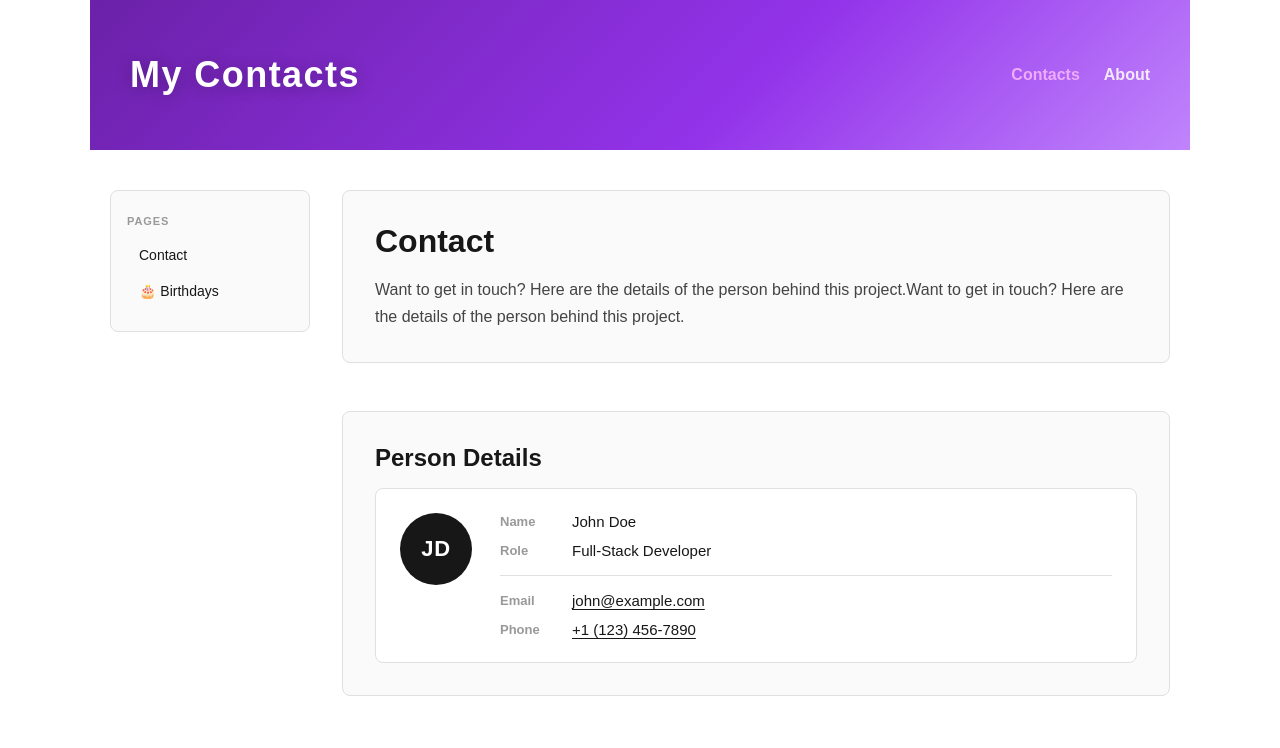
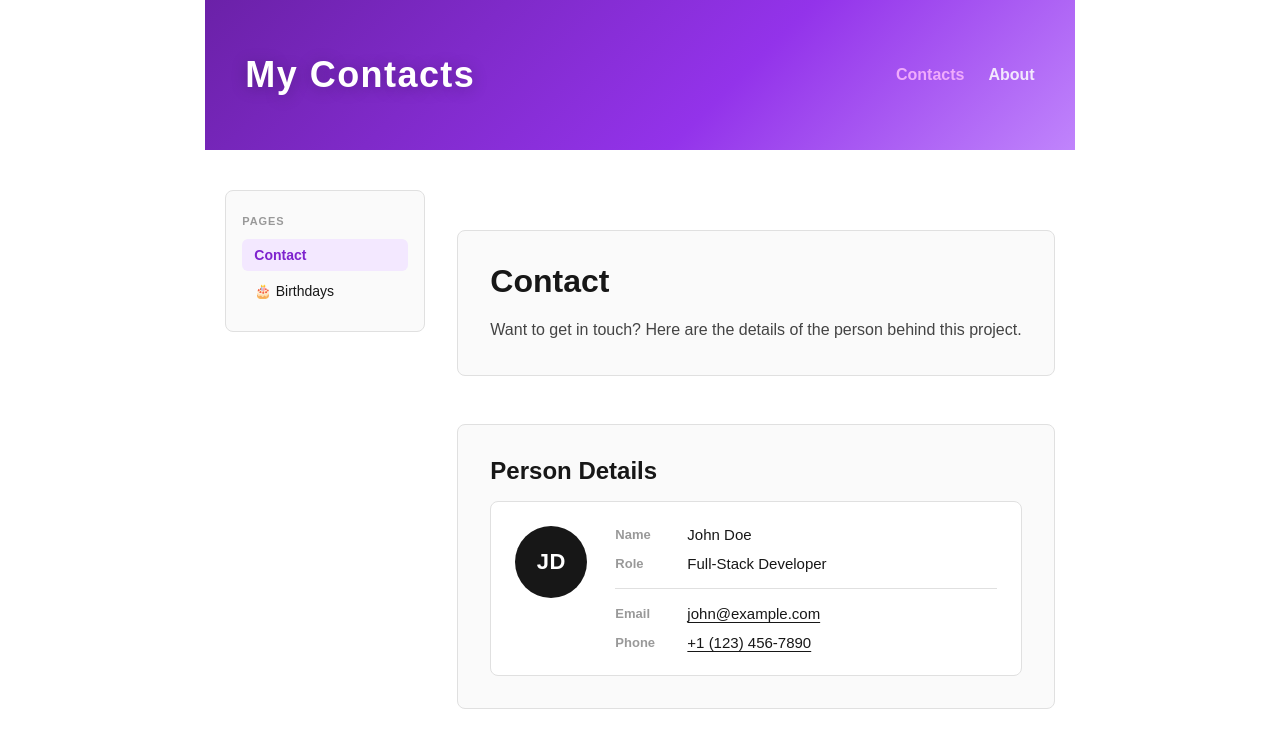
Before and after one commit to karimisdm/next.js-crash-course, a Next.js app: page /contact in a window 1280 px wide. Shown: the top 748 px of the page. Built offline with nearby package versions, Linux system fonts and the light colour scheme.

Commit message:
added layout.js  as a NestedLayout to contact and SidebarNav

```diff
--- /dev/null
+++ b/app/contact/SidebarNav.js
@@ -0,0 +1,34 @@
+"use client";
+
+import Link from "next/link";
+import { usePathname } from "next/navigation";
+import styles from "./layout.module.css";
+
+const links = [
+  { href: "/contact", label: "Contact" },
+  { href: "/contact/birthday", label: "🎂 Birthdays" },
+];
+
+export default function SidebarNav() {
+  const pathname = usePathname();
+
+  return (
+    <aside className={styles.sidebar}>
+      <p className={styles.sidebarTitle}>Pages</p>
+      <nav>
+        <ul className={styles.sidebarList}>
+          {links.map(({ href, label }) => (
+            <li key={href}>
+              <Link
+                href={href}
+                className={`${styles.sidebarLink} ${pathname === href ? styles.activeLink : ""}`}
+              >
+                {label}
+              </Link>
+            </li>
+          ))}
+        </ul>
+      </nav>
+    </aside>
+  );
+}
--- /dev/null
+++ b/app/contact/layout.js
@@ -0,0 +1,11 @@
+import SidebarNav from "./SidebarNav";
+import styles from "./layout.module.css";
+
+export default function ContactLayout({ children }) {
+  return (
+    <div className={styles.layout}>
+      <SidebarNav />
+      <main style={{ flex: 1, minWidth: 0 }}>{children}</main>
+    </div>
+  );
+}
--- /dev/null
+++ b/app/contact/layout.module.css
@@ -0,0 +1,92 @@
+.layout {
+  max-width: 1100px;
+  margin: 0 auto;
+  padding: 40px 20px;
+  display: flex;
+  align-items: flex-start;
+  gap: 32px;
+}
+
+.sidebar {
+  width: 200px;
+  flex-shrink: 0;
+  padding: 24px 16px;
+  border-radius: 8px;
+  border: 1px solid #e0e0e0;
+  background-color: #fafafa;
+  position: sticky;
+  top: 24px;
+}
+
+.sidebarTitle {
+  font-size: 11px;
+  font-weight: 700;
+  letter-spacing: 0.08em;
+  text-transform: uppercase;
+  color: #999;
+  margin: 0 0 12px 0;
+}
+
+.sidebarList {
+  list-style: none;
+  padding: 0;
+  margin: 0;
+  display: flex;
+  flex-direction: column;
+  gap: 4px;
+}
+
+.sidebarLink {
+  display: block;
+  padding: 8px 12px;
+  border-radius: 6px;
+  font-size: 14px;
+  font-weight: 500;
+  color: var(--foreground);
+  text-decoration: none;
+  transition: background-color 0.15s;
+}
+
+.sidebarLink:hover {
+  background-color: #f0e6ff;
+  color: #7e22ce;
+}
+
+.activeLink {
+  background-color: #f3e8ff;
+  color: #7e22ce !important;
+  font-weight: 700;
+}
+
+@media (prefers-color-scheme: dark) {
+  .sidebar {
+    background-color: #111;
+    border-color: #2a2a2a;
+  }
+
+  .sidebarLink:hover {
+    background-color: #2d1b4e;
+    color: #d8b4fe;
+  }
+
+  .activeLink {
+    background-color: #3b0764;
+    color: #e9d5ff !important;
+  }
+}
+
+@media (max-width: 768px) {
+  .layout {
+    flex-direction: column;
+  }
+
+  .sidebar {
+    width: 100%;
+    position: static;
+  }
+
+  .sidebarList {
+    flex-direction: row;
+    flex-wrap: wrap;
+  }
+}
--- a/app/contact/page.js
+++ b/app/contact/page.js
@@ -1,32 +1,12 @@
-import Link from "next/link";
 import styles from "./page.module.css";
 
 export default function Contact() {
   return (
-    <div className={styles.layout}>
-      <aside className={styles.sidebar}>
-        <p className={styles.sidebarTitle}>Pages</p>
-        <nav>
-          <ul className={styles.sidebarList}>
-            <li>
-              <Link href="/contact" className={styles.sidebarLink}>
-                Contact
-              </Link>
-            </li>
-            <li>
-              <Link href="/contact/birthday" className={styles.sidebarLink}>
-                🎂 Birthdays
-              </Link>
-            </li>
-          </ul>
-        </nav>
-      </aside>
-      <main className={styles.container}>
+    <div className={styles.container}>
       <section className={styles.section}>
         <h1 className={styles.title}>Contact</h1>
         <p className={styles.text}>
           Want to get in touch? Here are the details of the person behind this
-          project.Want to get in touch? Here are the details of the person behind this
           project.
         </p>
       </section>
@@ -60,7 +40,6 @@ export default function Contact() {
           </div>
         </div>
       </section>
-      </main>
     </div>
   );
 }
--- a/app/contact/page.module.css
+++ b/app/contact/page.module.css
@@ -1,63 +1,8 @@
-.layout {
-  max-width: 1100px;
-  margin: 0 auto;
-  padding: 40px 20px;
-  display: flex;
-  align-items: flex-start;
-  gap: 32px;
-}
-
-.sidebar {
-  width: 200px;
-  flex-shrink: 0;
-  padding: 24px 16px;
-  border-radius: 8px;
-  border: 1px solid #e0e0e0;
-  background-color: #fafafa;
-  position: sticky;
-  top: 24px;
-}
-
-.sidebarTitle {
-  font-size: 11px;
-  font-weight: 700;
-  letter-spacing: 0.08em;
-  text-transform: uppercase;
-  color: #999;
-  margin: 0 0 12px 0;
-}
-
-.sidebarList {
-  list-style: none;
-  padding: 0;
-  margin: 0;
-  display: flex;
-  flex-direction: column;
-  gap: 4px;
-}
-
-.sidebarLink {
-  display: block;
-  padding: 8px 12px;
-  border-radius: 6px;
-  font-size: 14px;
-  font-weight: 500;
-  color: var(--foreground);
-  text-decoration: none;
-  transition: background-color 0.15s;
-}
-
-.sidebarLink:hover {
-  background-color: #f0e6ff;
-  color: #7e22ce;
-}
-
 .container {
-  flex: 1;
-  min-width: 0;
   display: flex;
   flex-direction: column;
   gap: 48px;
+  padding: 40px 0;
 }
 
 .section {
@@ -157,16 +102,6 @@
 }
 
 @media (prefers-color-scheme: dark) {
-  .sidebar {
-    background-color: #111;
-    border-color: #2a2a2a;
-  }
-
-  .sidebarLink:hover {
-    background-color: #2d1b4e;
-    color: #d8b4fe;
-  }
-
   .section {
     background-color: #111;
     border-color: #2a2a2a;
@@ -183,22 +118,6 @@
 
   .divider {
     background-color: #2a2a2a;
-  }
-}
-
-@media (max-width: 768px) {
-  .layout {
-    flex-direction: column;
-  }
-
-  .sidebar {
-    width: 100%;
-    position: static;
-  }
-
-  .sidebarList {
-    flex-direction: row;
-    flex-wrap: wrap;
   }
 }
 
```
